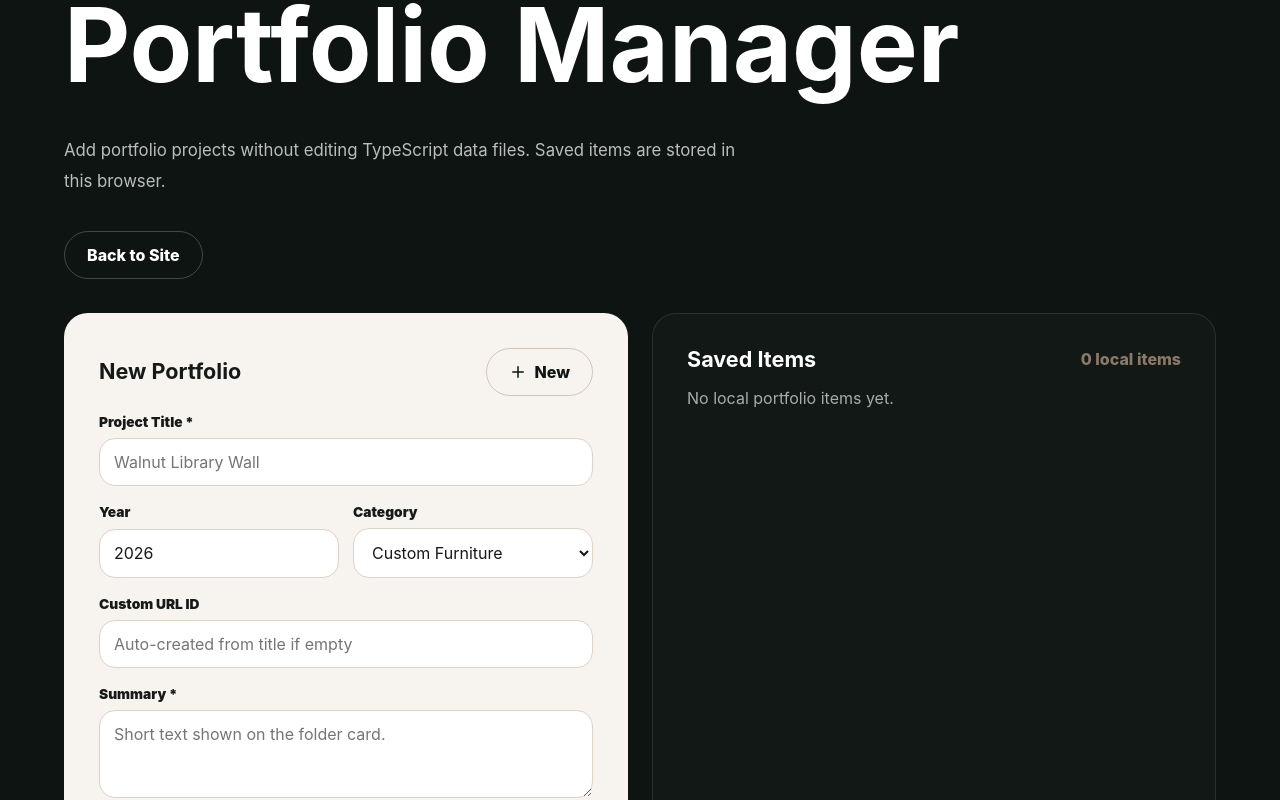
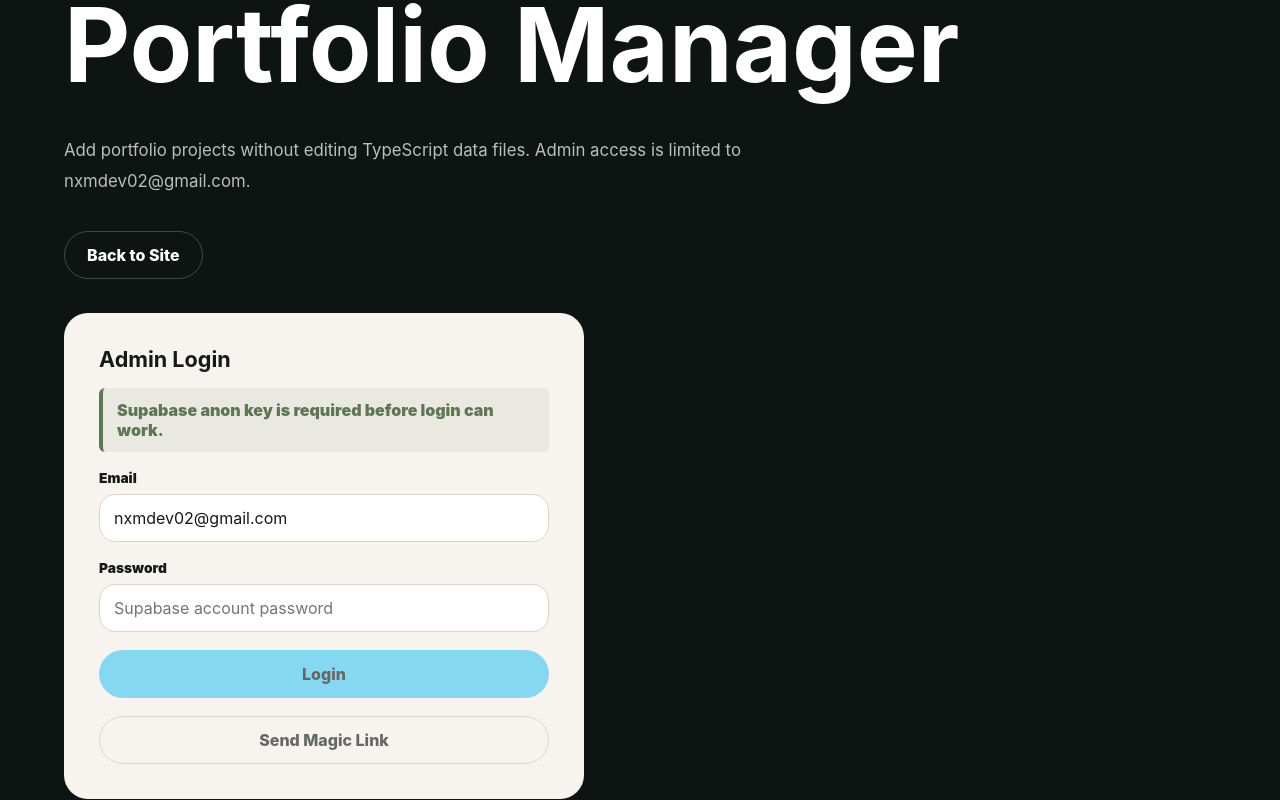
Before and after one commit to nxmdev02/forestory-portfolio, a Nuxt app: page /admin/portfolio in a window 1280 px wide. Shown: the part 220-1020 px from the top of the page. Built offline with nearby package versions, Linux system fonts and the light colour scheme.

Commit message:
Add Supabase admin auth gate

```diff
--- a/app/assets/css/main.css
+++ b/app/assets/css/main.css
@@ -1628,6 +1628,7 @@
   color: rgba(255, 255, 255, 0.72);
   font-size: 1.05rem;
   line-height: 1.8;
+  overflow-wrap: anywhere;
 }
 
 .admin-hero .btn.ghost {
@@ -1678,6 +1679,39 @@
 .admin-form-heading span {
   color: var(--muted);
   font-weight: 800;
+}
+
+.admin-login-layout {
+  grid-template-columns: minmax(0, 520px);
+}
+
+.admin-login-form {
+  max-width: 520px;
+}
+
+.admin-session-bar {
+  display: flex;
+  flex-wrap: wrap;
+  align-items: center;
+  justify-content: space-between;
+  gap: 10px;
+  border: 1px solid #ded2c3;
+  border-radius: 16px;
+  background: #fff;
+  padding: 12px 14px;
+}
+
+.admin-session-bar span {
+  color: var(--muted);
+  font-weight: 900;
+}
+
+.admin-session-bar button {
+  border: 0;
+  background: transparent;
+  color: var(--walnut);
+  font-weight: 900;
+  cursor: pointer;
 }
 
 .admin-form label {
@@ -1777,6 +1811,10 @@
 
 .admin-empty {
   color: rgba(255, 255, 255, 0.64);
+}
+
+.admin-form .admin-empty {
+  color: var(--muted);
 }
 
 .admin-list-item {
--- /dev/null
+++ b/app/composables/useAdminAuth.ts
@@ -0,0 +1,78 @@
+import type { User } from '@supabase/supabase-js'
+
+const normalizeEmail = (email?: string | null) => email?.trim().toLowerCase() || ''
+
+export const useAdminAuth = () => {
+  const config = useRuntimeConfig()
+  const { client, isSupabaseConfigured } = useSupabaseClient()
+  const user = useState<User | null>('admin-auth-user', () => null)
+  const isReady = useState('admin-auth-ready', () => false)
+  const authNotice = useState('admin-auth-notice', () => '')
+  const adminEmail = computed(() => normalizeEmail(String(config.public.adminEmail || '')))
+  const isAllowedAdmin = computed(() => normalizeEmail(user.value?.email) === adminEmail.value)
+
+  const refreshSession = async () => {
+    if (!client.value) {
+      isReady.value = true
+      return
+    }
+
+    const { data } = await client.value.auth.getUser()
+    user.value = data.user
+    isReady.value = true
+  }
+
+  const signInWithPassword = async (email: string, password: string) => {
+    if (!client.value) throw new Error('Supabase auth is not configured.')
+    if (normalizeEmail(email) !== adminEmail.value) throw new Error('This email is not allowed for admin access.')
+
+    const { data, error } = await client.value.auth.signInWithPassword({ email, password })
+    if (error) throw error
+
+    user.value = data.user
+    if (!isAllowedAdmin.value) {
+      await client.value.auth.signOut()
+      user.value = null
+      throw new Error('This account is not allowed for admin access.')
+    }
+  }
+
+  const sendMagicLink = async (email: string) => {
+    if (!client.value) throw new Error('Supabase auth is not configured.')
+    if (normalizeEmail(email) !== adminEmail.value) throw new Error('This email is not allowed for admin access.')
+
+    const { error } = await client.value.auth.signInWithOtp({
+      email,
+      options: {
+        emailRedirectTo: import.meta.client ? `${window.location.origin}/admin/portfolio` : undefined
+      }
+    })
+    if (error) throw error
+  }
+
+  const signOut = async () => {
+    if (client.value) await client.value.auth.signOut()
+    user.value = null
+  }
+
+  if (import.meta.client && !isReady.value) {
+    refreshSession()
+    client.value?.auth.onAuthStateChange((_event, session) => {
+      user.value = session?.user ?? null
+      isReady.value = true
+    })
+  }
+
+  return {
+    adminEmail,
+    authNotice,
+    isAllowedAdmin,
+    isReady,
+    isSupabaseConfigured,
+    refreshSession,
+    sendMagicLink,
+    signInWithPassword,
+    signOut,
+    user
+  }
+}
--- /dev/null
+++ b/app/composables/useSupabaseClient.ts
@@ -0,0 +1,19 @@
+import { createClient } from '@supabase/supabase-js'
+
+export const useSupabaseClient = () => {
+  const config = useRuntimeConfig()
+  const isSupabaseConfigured = computed(() => Boolean(config.public.supabaseUrl && config.public.supabaseAnonKey))
+  const client = computed(() => {
+    if (!isSupabaseConfigured.value) return null
+
+    return createClient(
+      String(config.public.supabaseUrl),
+      String(config.public.supabaseAnonKey)
+    )
+  })
+
+  return {
+    client,
+    isSupabaseConfigured
+  }
+}
--- a/app/composables/useSupabaseStorage.ts
+++ b/app/composables/useSupabaseStorage.ts
@@ -1,5 +1,3 @@
-import { createClient } from '@supabase/supabase-js'
-
 const createSafeFileName = (file: File) => {
   const extension = file.name.split('.').pop()?.toLowerCase() || 'jpg'
   const safeBase = file.name
@@ -21,8 +19,9 @@
 
 export const useSupabaseStorage = () => {
   const config = useRuntimeConfig()
+  const { client, isSupabaseConfigured: isSupabaseClientConfigured } = useSupabaseClient()
   const isSupabaseConfigured = computed(() =>
-    Boolean(config.public.supabaseUrl && config.public.supabaseAnonKey && config.public.supabaseStorageBucket)
+    Boolean(isSupabaseClientConfigured.value && config.public.supabaseStorageBucket)
   )
 
   const uploadPortfolioImage = async (file: File) => {
@@ -33,10 +32,9 @@
       }
     }
 
-    const supabase = createClient(
-      String(config.public.supabaseUrl),
-      String(config.public.supabaseAnonKey)
-    )
+    const supabase = client.value
+    if (!supabase) throw new Error('Supabase is not configured.')
+
     const bucket = String(config.public.supabaseStorageBucket)
     const path = `portfolio/${new Date().getFullYear()}/${createSafeFileName(file)}`
     const { error } = await supabase.storage.from(bucket).upload(path, file, {
--- a/app/pages/admin/portfolio.vue
+++ b/app/pages/admin/portfolio.vue
@@ -20,11 +20,25 @@
 
 const form = reactive(emptyForm())
 const notice = ref('')
+const loginForm = reactive({
+  email: 'nxmdev02@gmail.com',
+  password: ''
+})
 const uploadedImages = ref<string[]>([])
 const editingId = ref('')
 const { managedItems, loadManagedItems, saveManagedItem, deleteManagedItem } = usePortfolioStore()
 const { isSupabaseConfigured, uploadPortfolioImage } = useSupabaseStorage()
+const {
+  adminEmail,
+  isAllowedAdmin,
+  isReady: isAuthReady,
+  isSupabaseConfigured: isAuthConfigured,
+  sendMagicLink,
+  signInWithPassword,
+  signOut
+} = useAdminAuth()
 const isUploading = ref(false)
+const isSigningIn = ref(false)
 
 const categories = Object.entries(categoryLabels) as Array<[PortfolioCategory, string]>
 
@@ -136,6 +150,34 @@
   notice.value = 'Portfolio item deleted.'
 }
 
+const loginWithPassword = async () => {
+  isSigningIn.value = true
+  notice.value = ''
+
+  try {
+    await signInWithPassword(loginForm.email, loginForm.password)
+    notice.value = 'Admin login complete.'
+  } catch (error) {
+    notice.value = error instanceof Error ? error.message : 'Login failed.'
+  } finally {
+    isSigningIn.value = false
+  }
+}
+
+const requestMagicLink = async () => {
+  isSigningIn.value = true
+  notice.value = ''
+
+  try {
+    await sendMagicLink(loginForm.email)
+    notice.value = 'Magic link sent. Check your email, then return to this page.'
+  } catch (error) {
+    notice.value = error instanceof Error ? error.message : 'Could not send magic link.'
+  } finally {
+    isSigningIn.value = false
+  }
+}
+
 onMounted(() => loadManagedItems())
 
 useSeoMeta({
@@ -149,11 +191,50 @@
     <section class="admin-hero">
       <p class="eyebrow">ADMIN</p>
       <h1>Portfolio Manager</h1>
-      <p>Add portfolio projects without editing TypeScript data files. Saved items are stored in this browser.</p>
+      <p>Add portfolio projects without editing TypeScript data files. Admin access is limited to {{ adminEmail }}.</p>
       <NuxtLink class="btn ghost" to="/#portfolio">Back to Site</NuxtLink>
     </section>
 
-    <section class="admin-layout">
+    <section v-if="!isAuthReady" class="admin-layout">
+      <div class="admin-form">
+        <h2>Checking Admin Session</h2>
+        <p class="admin-empty">Please wait while Supabase Auth verifies the session.</p>
+      </div>
+    </section>
+
+    <section v-else-if="!isAllowedAdmin" class="admin-layout admin-login-layout">
+      <form class="admin-form admin-login-form" @submit.prevent="loginWithPassword">
+        <div class="admin-form-heading">
+          <h2>Admin Login</h2>
+        </div>
+
+        <p v-if="!isAuthConfigured" class="form-notice" role="status">
+          Supabase anon key is required before login can work.
+        </p>
+
+        <label>
+          <span>Email</span>
+          <input v-model="loginForm.email" type="email" autocomplete="email" placeholder="nxmdev02@gmail.com">
+        </label>
+
+        <label>
+          <span>Password</span>
+          <input v-model="loginForm.password" type="password" autocomplete="current-password" placeholder="Supabase account password">
+        </label>
+
+        <button class="btn primary" type="submit" :disabled="isSigningIn || !isAuthConfigured">
+          {{ isSigningIn ? 'Checking Login' : 'Login' }}
+        </button>
+
+        <button class="btn ghost" type="button" :disabled="isSigningIn || !isAuthConfigured" @click="requestMagicLink">
+          Send Magic Link
+        </button>
+
+        <p v-if="notice" class="form-notice" role="status">{{ notice }}</p>
+      </form>
+    </section>
+
+    <section v-else class="admin-layout">
       <form class="admin-form" @submit.prevent="saveItem">
         <div class="admin-form-heading">
           <h2>{{ editingId ? 'Edit Portfolio' : 'New Portfolio' }}</h2>
@@ -161,6 +242,11 @@
             <Plus :size="18" aria-hidden="true" />
             New
           </button>
+        </div>
+
+        <div class="admin-session-bar">
+          <span>Signed in as {{ adminEmail }}</span>
+          <button type="button" @click="signOut">Sign Out</button>
         </div>
 
         <label>
--- a/nuxt.config.ts
+++ b/nuxt.config.ts
@@ -6,9 +6,10 @@
   runtimeConfig: {
     public: {
       naverMapClientId: process.env.NUXT_PUBLIC_NAVER_MAP_CLIENT_ID || '',
-      supabaseUrl: process.env.NUXT_PUBLIC_SUPABASE_URL || '',
+      supabaseUrl: process.env.NUXT_PUBLIC_SUPABASE_URL || 'https://jpwoihbzgfmplobhsrrj.supabase.co',
       supabaseAnonKey: process.env.NUXT_PUBLIC_SUPABASE_ANON_KEY || '',
-      supabaseStorageBucket: process.env.NUXT_PUBLIC_SUPABASE_STORAGE_BUCKET || 'portfolio-images'
+      supabaseStorageBucket: process.env.NUXT_PUBLIC_SUPABASE_STORAGE_BUCKET || 'portfolio-images',
+      adminEmail: process.env.NUXT_PUBLIC_ADMIN_EMAIL || 'nxmdev02@gmail.com'
     }
   },
   app: {
```
Also changed, not shown: 1 other file (tests, documents, lock files or other folders).
